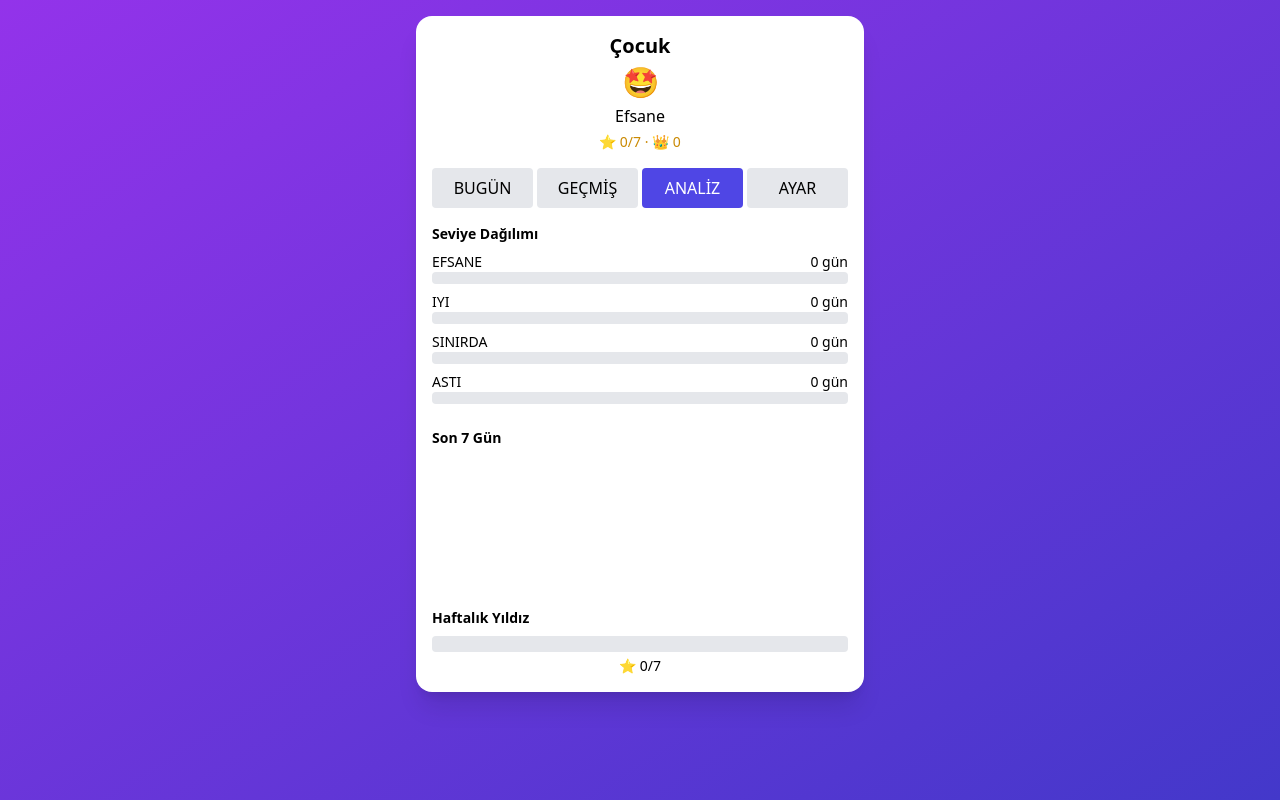
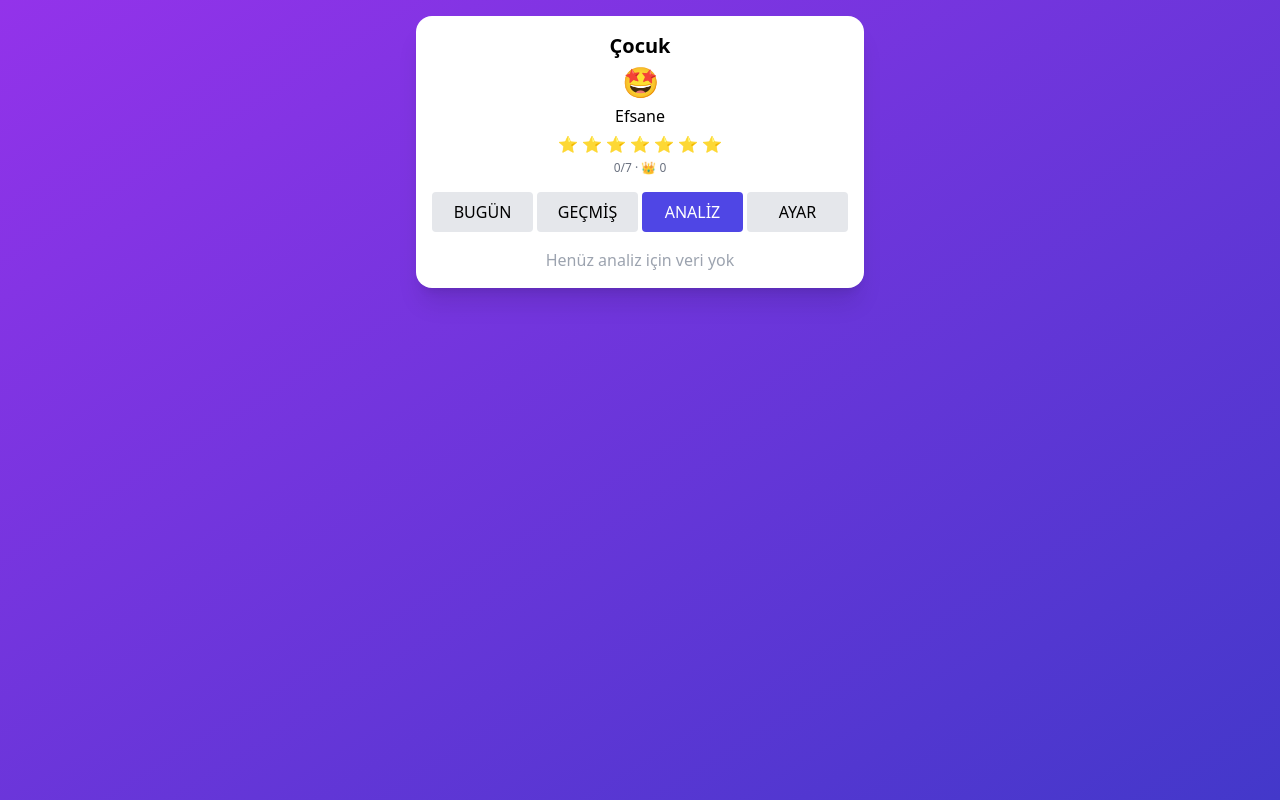
Before and after one commit to terennumusic-eng/gunluk-ekran-surei, a React (Vite) app: page / in a window 1280 px wide. Both pictures are taken after a click on the button "ANALİZ". Built offline with nearby package versions, Linux system fonts and the light colour scheme.

Commit message:
fix: analiz bosluk + renk + yildiz geri

```diff
--- a/src/App.jsx
+++ b/src/App.jsx
@@ -1,6 +1,6 @@
 import { useEffect, useState } from "react";
 
-/* === STORAGE KEYS (GERİYE DÖNÜK UYUMLU) === */
+/* === STORAGE KEYS (SABİT – ARTIK DEĞİŞMEZ) === */
 const K_TODAY = "app_v2_today";
 const K_HISTORY = "app_v2_history";
 const K_SETTINGS = "app_v2_settings";
@@ -39,7 +39,7 @@ export default function App() {
 
   const total = sabah + ogle + aksam;
 
-  /* === LOAD (ESKİ VERİLERİ OKUR) === */
+  /* === LOAD === */
   useEffect(() => {
     setHistory(JSON.parse(localStorage.getItem(K_HISTORY)) || []);
     setSettings(JSON.parse(localStorage.getItem(K_SETTINGS)) || DEFAULT_SETTINGS);
@@ -82,12 +82,12 @@ export default function App() {
       emoji: level.emoji,
     };
 
-    setHistory((p) => [record, ...p]);
+    setHistory(p => [record, ...p]);
 
     if (level.key === "efsane") {
-      setStar((s) => {
+      setStar(s => {
         if (s + 1 >= settings.weeklyStarTarget) {
-          setCrown((c) => c + 1);
+          setCrown(c => c + 1);
           return 0;
         }
         return s + 1;
@@ -108,14 +108,23 @@ export default function App() {
           <h1 className="text-xl font-bold">{settings.name}</h1>
           <div className="text-3xl">{level.emoji}</div>
           <div className="font-medium">{level.name}</div>
-          <div className="text-sm text-yellow-600">
-            ⭐ {star}/{settings.weeklyStarTarget} · 👑 {crown}
+
+          {/* STAR BAR */}
+          <div className="flex justify-center gap-1 mt-1">
+            {Array.from({ length: settings.weeklyStarTarget }).map((_, i) => (
+              <span key={i} className={i < star ? "text-yellow-400" : "text-gray-300"}>
+                ⭐
+              </span>
+            ))}
+          </div>
+          <div className="text-xs text-gray-500">
+            {star}/{settings.weeklyStarTarget} · 👑 {crown}
           </div>
         </div>
 
         {/* TABS */}
         <div className="grid grid-cols-4 gap-1">
-          {["BUGÜN", "GEÇMİŞ", "ANALİZ", "AYAR"].map((t) => (
+          {["BUGÜN", "GEÇMİŞ", "ANALİZ", "AYAR"].map(t => (
             <button
               key={t}
               onClick={() => {
@@ -166,7 +175,11 @@ export default function App() {
 
         {/* ANALİZ */}
         {tab === "ANALİZ" && (
-          <AnalysisPanel history={history} settings={settings} star={star} />
+          history.length === 0 ? (
+            <p className="text-center text-gray-400">Henüz analiz için veri yok</p>
+          ) : (
+            <AnalysisPanel history={history} settings={settings} star={star} />
+          )
         )}
 
         {/* AYAR */}
@@ -177,7 +190,7 @@ export default function App() {
                 type="password"
                 placeholder="PIN"
                 value={pinInput}
-                onChange={(e) => setPinInput(e.target.value)}
+                onChange={e => setPinInput(e.target.value)}
                 className="border p-2 w-full"
               />
               <button
@@ -197,7 +210,7 @@ export default function App() {
               <input
                 className="border p-2 w-full"
                 value={settings.name}
-                onChange={(e) =>
+                onChange={e =>
                   setSettings({ ...settings, name: e.target.value })
                 }
               />
@@ -207,7 +220,7 @@ export default function App() {
                 type="number"
                 className="border p-2 w-full"
                 value={settings.limit}
-                onChange={(e) =>
+                onChange={e =>
                   setSettings({ ...settings, limit: +e.target.value })
                 }
               />
@@ -216,7 +229,7 @@ export default function App() {
               <input
                 type="password"
                 className="border p-2 w-full"
-                onChange={(e) =>
+                onChange={e =>
                   setSettings({ ...settings, pin: e.target.value })
                 }
               />
@@ -228,11 +241,11 @@ export default function App() {
   );
 }
 
-/* === ANALYSIS PANEL === */
+/* === ANALYSIS PANEL (BOŞ KALAMAZ) === */
 function AnalysisPanel({ history, settings, star }) {
   const levels = settings.levels;
 
-  const levelCounts = {
+  const counts = {
     efsane: history.filter(h => h.level === "Efsane").length,
     iyi: history.filter(h => h.level === "İyi").length,
     sinirda: history.filter(h => h.level === "Sınırda").length,
@@ -240,23 +253,23 @@ function AnalysisPanel({ history, settings, star }) {
   };
 
   const last7 = history.slice(0, 7).reverse();
-  const maxDay = Math.max(...last7.map(d => d.total), 1);
+  const max = Math.max(...last7.map(d => d.total), 1);
 
   return (
-    <div className="space-y-6 text-sm">
+    <div className="space-y-4 text-sm">
 
       <div>
-        <h3 className="font-bold mb-2">Seviye Dağılımı</h3>
-        {Object.entries(levelCounts).map(([k, v]) => (
-          <div key={k} className="mb-2">
-            <div className="flex justify-between">
-              <span>{k.toUpperCase()}</span>
-              <span>{v} gün</span>
+        <h3 className="font-bold mb-1">Seviye Dağılımı</h3>
+        {Object.entries(counts).map(([k, v]) => (
+          <div key={k} className="mb-1">
+            <div className="flex justify-between text-xs">
+              <span>{k}</span>
+              <span>{v}</span>
             </div>
-            <div className="w-full bg-gray-200 rounded h-3">
+            <div className="bg-gray-200 h-2 rounded">
               <div
-                className={`h-3 rounded bg-gradient-to-r ${levels[k].color}`}
-                style={{ width: `${(v / Math.max(history.length,1)) * 100}%` }}
+                className={`h-2 rounded bg-gradient-to-r ${levels[k].color}`}
+                style={{ width: `${(v / history.length) * 100}%` }}
               />
             </div>
           </div>
@@ -264,30 +277,27 @@ function AnalysisPanel({ history, settings, star }) {
       </div>
 
       <div>
-        <h3 className="font-bold mb-2">Son 7 Gün</h3>
-        <div className="flex items-end gap-2 h-32">
+        <h3 className="font-bold mb-1">Son 7 Gün</h3>
+        <div className="flex items-end gap-1 h-24">
           {last7.map((d, i) => (
             <div key={i} className="flex-1 text-center">
               <div
-                className="w-full rounded bg-indigo-500"
-                style={{ height: `${(d.total / maxDay) * 100}%` }}
+                className="bg-indigo-500 rounded"
+                style={{ height: `${(d.total / max) * 100}%` }}
               />
-              <div className="text-xs mt-1">{d.total}</div>
+              <div className="text-[10px]">{d.total}</div>
             </div>
           ))}
         </div>
       </div>
 
       <div>
-        <h3 className="font-bold mb-2">Haftalık Yıldız</h3>
-        <div className="w-full bg-gray-200 h-4 rounded">
+        <h3 className="font-bold mb-1">Haftalık Yıldız</h3>
+        <div className="bg-gray-200 h-3 rounded">
           <div
-            className="h-4 rounded bg-yellow-400"
+            className="bg-yellow-400 h-3 rounded"
             style={{ width: `${(star / settings.weeklyStarTarget) * 100}%` }}
           />
-        </div>
-        <div className="text-center mt-1">
-          ⭐ {star}/{settings.weeklyStarTarget}
         </div>
       </div>
 
```
